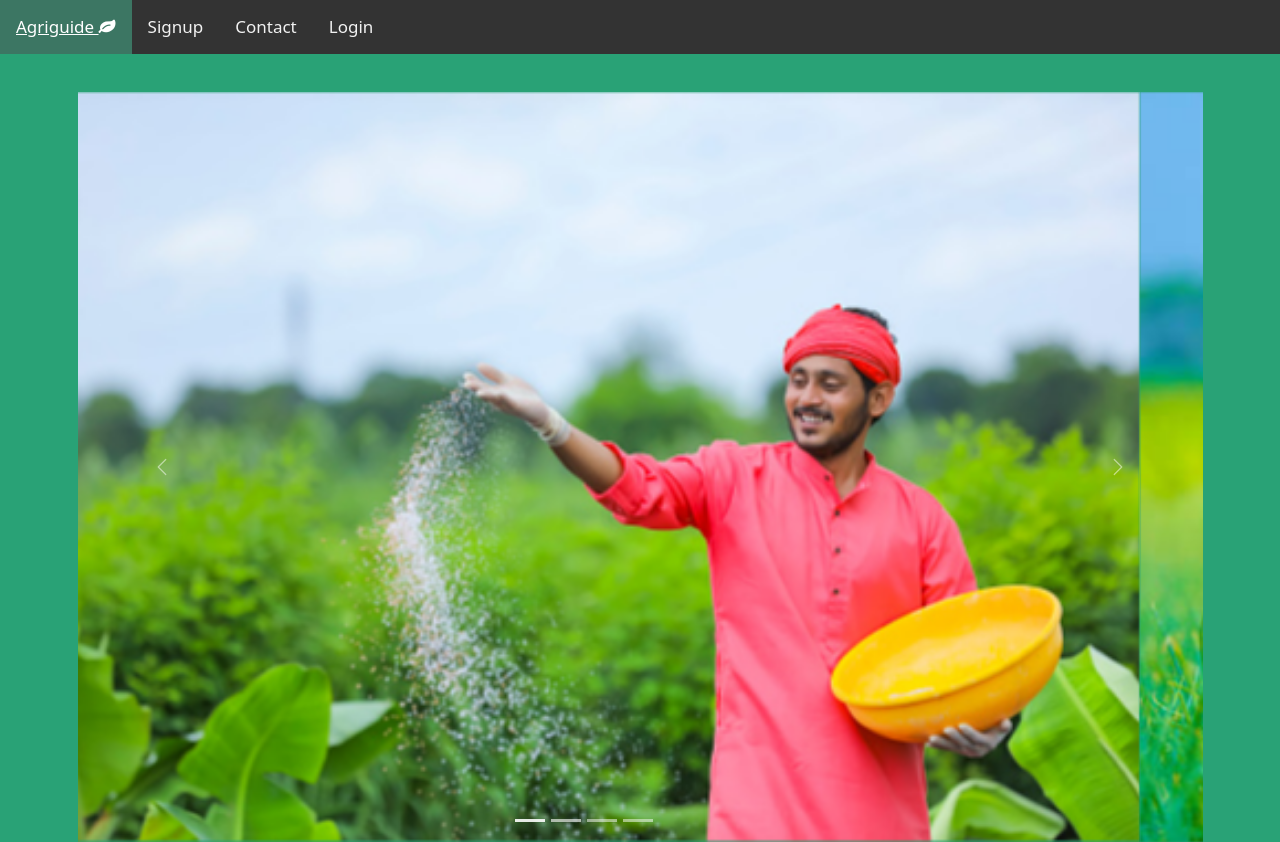
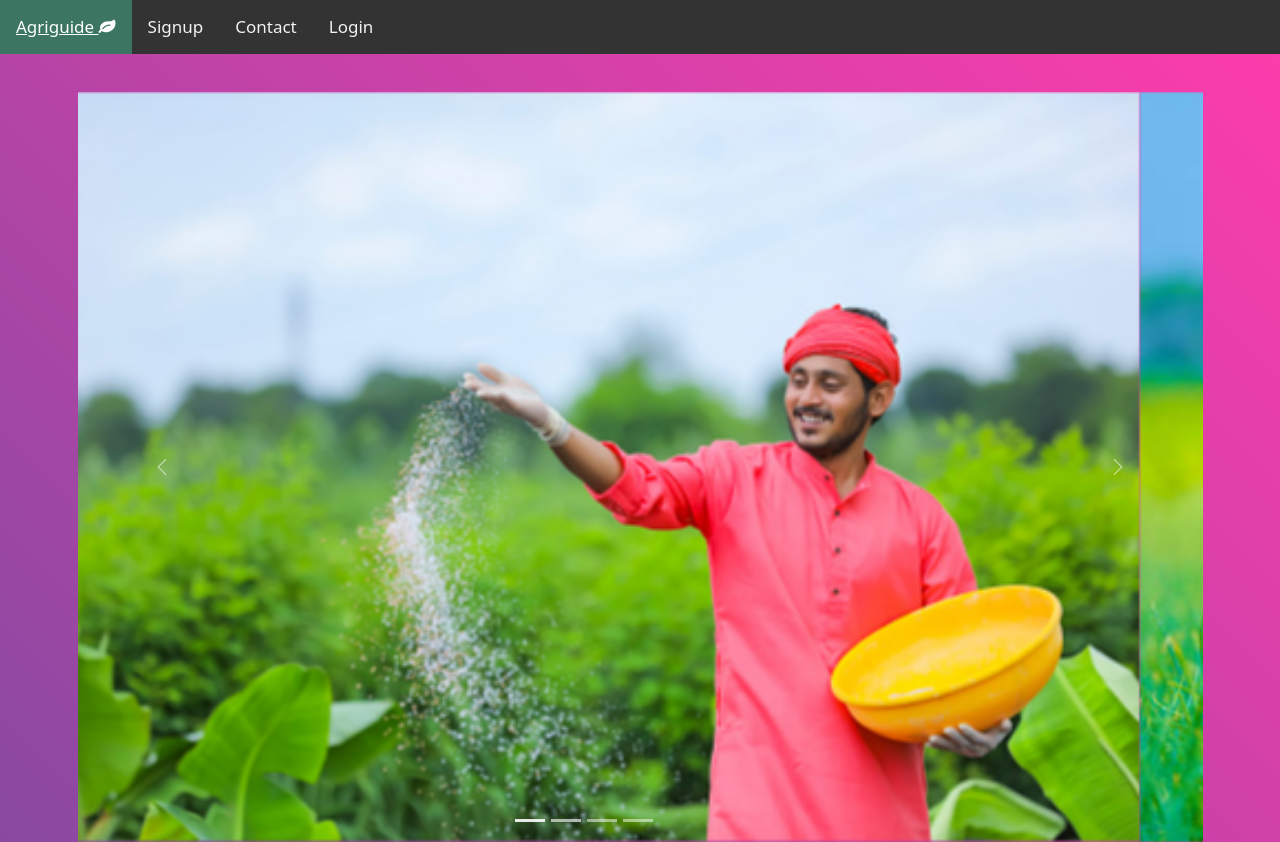
Before and after one commit to mahe141/project, a plain HTML site: page index.html in a window 1280 px wide. Shown: the top 842 px of the page. Drawn offline with nearby package versions, Linux system fonts and the light colour scheme.

Commit message:
Update index.html

```diff
--- a/index.html
+++ b/index.html
@@ -110,7 +110,9 @@
         <script src="https://maxcdn.bootstrapcdn.com/bootstrap/3.4.1/js/bootstrap.min.js"></script>
         <link href="https://cdn.jsdelivr.net/npm/bootstrap@5.3.0-alpha1/dist/css/bootstrap.min.css" rel="stylesheet" integrity="sha384-GLhlTQ8iRABdZLl6O3oVMWSktQOp6b7In1Zl3/Jr59b6EGGoI1aFkw7cmDA6j6gD" crossorigin="anonymous">
     </head>
-    <body style="background-color: #29a276;">
+    <body style="background-color: #FF3CAC;
+background-image: linear-gradient(225deg, #FF3CAC 0%, #784BA0 50%, #2B86C5 100%);
+">
 
         <div class="topnav" id="myTopnav">
 
```
